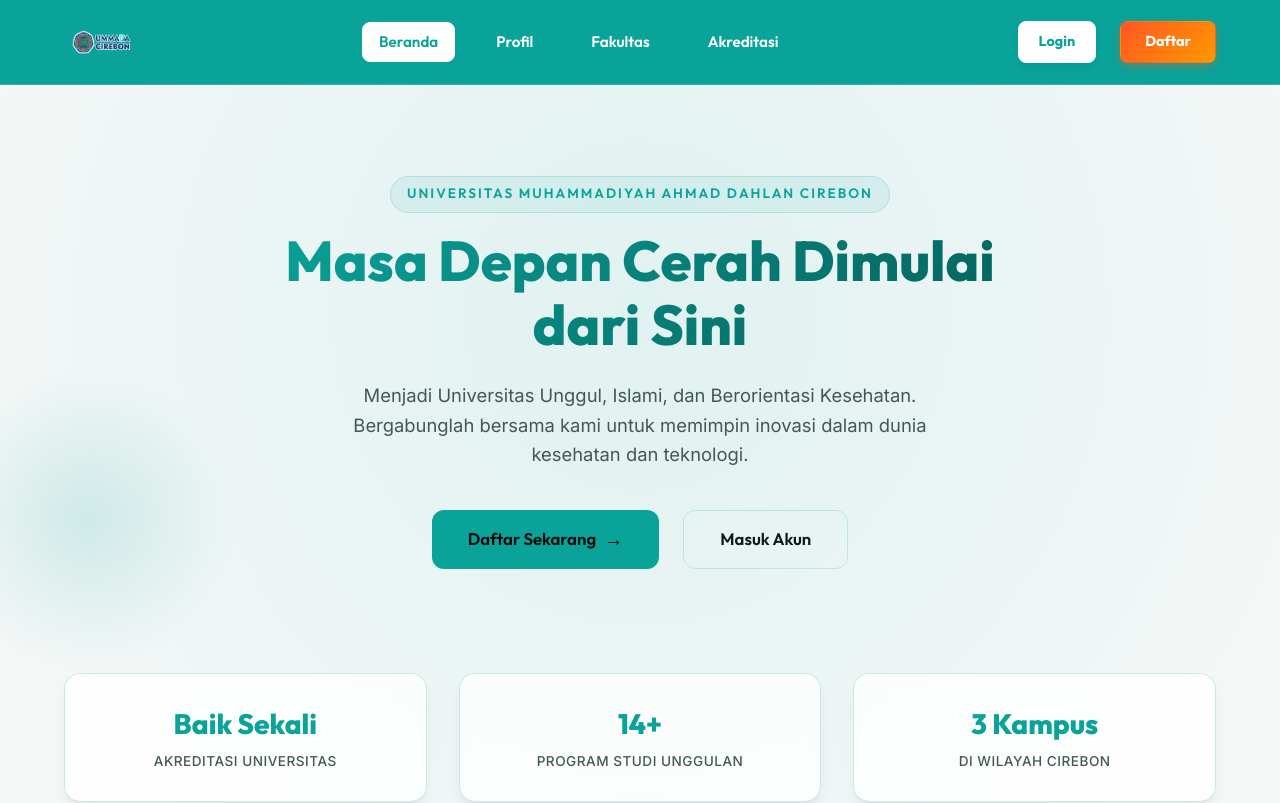
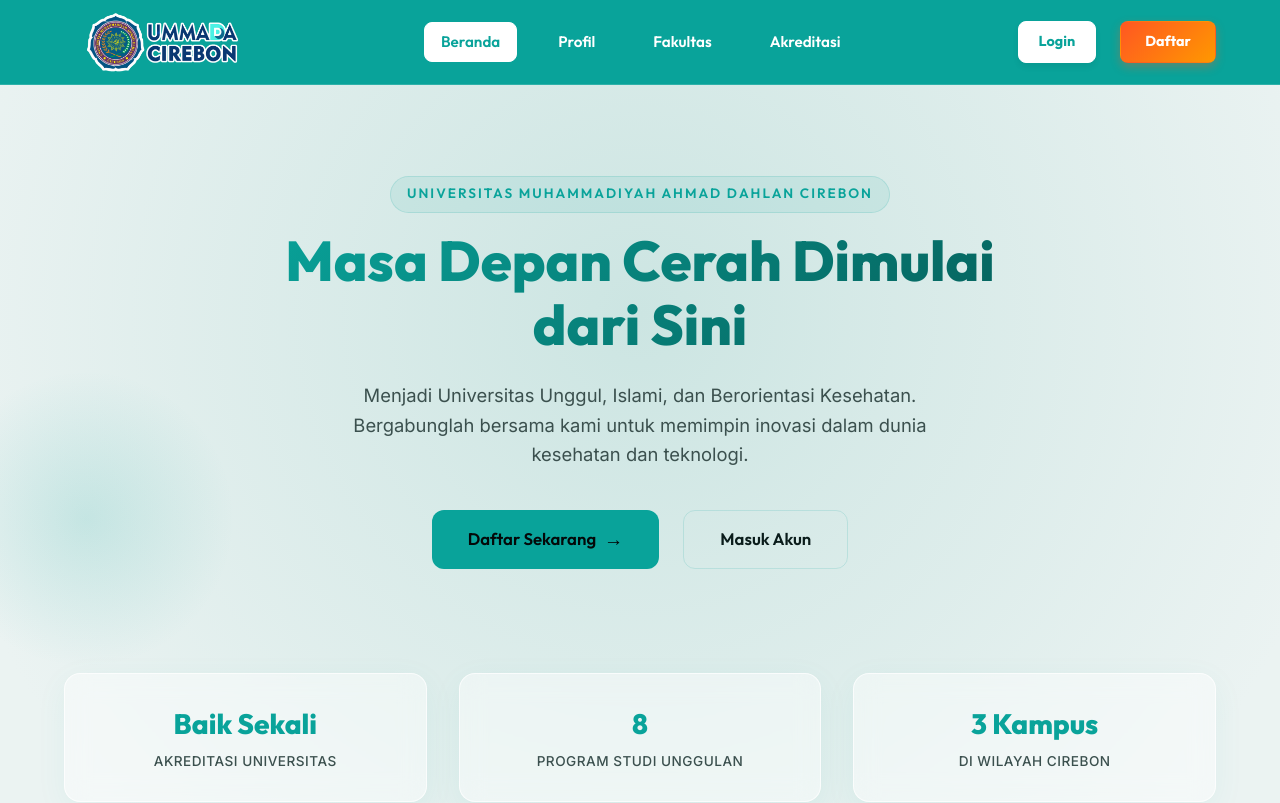
Before and after one commit to deffan10/Landing-Page-PMB-UMMADA, a Vue app: page / in a window 1280 px wide. Shown: the top 803 px of the page. Built offline with nearby package versions, Linux system fonts and the light colour scheme.

Commit message:
feat: perfect light-theme glassmorphism with textured backgrounds, resize logos to 200px, remove footer text branding, and update program count stats to 8

```diff
--- a/src/App.vue
+++ b/src/App.vue
@@ -59,7 +59,6 @@
         <div class="footer-col brand-col">
           <div class="footer-logo">
             <img :src="logoUrl" alt="Logo UMMADA" class="logo-img" />
-            <h3>UMMADA Cirebon</h3>
           </div>
           <p class="brand-desc">
             Universitas Muhammadiyah Ahmad Dahlan Cirebon. Kampus unggul, islami, dan berorientasi kesehatan untuk masa depan gemilang.
@@ -194,14 +193,9 @@
 }
 
 .logo-img {
-  width: 76px;
-  height: 76px;
+  width: 200px;
+  height: auto;
   object-fit: contain;
-}
-
-.footer-logo .logo-img {
-  width: 100px;
-  height: 100px;
 }
 
 .logo-text {
--- a/src/style.css
+++ b/src/style.css
@@ -5,22 +5,22 @@
   --primary-hover: #07827b;
   --primary-glow: rgba(9, 163, 154, 0.3);
   --primary-light: rgba(9, 163, 154, 0.08);
-  --bg-dark: #f3f7f6;
-  --bg-surface: #ffffff;
-  --bg-surface-hover: #eaf1f0;
-  --text-primary: #0b1a19;
-  --text-secondary: #435856;
-  --text-muted: #7d9492;
-  --border-color: rgba(9, 163, 154, 0.18);
-  --glass-bg: rgba(255, 255, 255, 0.8);
-  --glass-border: rgba(9, 163, 154, 0.22);
+  --bg-dark: #ebf3f2;
+  --bg-surface: rgba(255, 255, 255, 0.5);
+  --bg-surface-hover: rgba(255, 255, 255, 0.7);
+  --text-primary: #0a1c1b;
+  --text-secondary: #3b504e;
+  --text-muted: #728a88;
+  --border-color: rgba(9, 163, 154, 0.15);
+  --glass-bg: rgba(255, 255, 255, 0.45);
+  --glass-border: rgba(255, 255, 255, 0.7);
   --transition-fast: 0.2s ease;
   --transition-normal: 0.3s ease;
   --font-title: 'Outfit', sans-serif;
   --font-body: 'Inter', sans-serif;
-  --shadow-sm: 0 4px 6px -1px rgba(0, 0, 0, 0.05), 0 2px 4px -1px rgba(0, 0, 0, 0.03);
-  --shadow-md: 0 10px 15px -3px rgba(0, 0, 0, 0.06), 0 4px 6px -2px rgba(0, 0, 0, 0.03);
-  --shadow-lg: 0 20px 25px -5px rgba(0, 0, 0, 0.08), 0 10px 10px -5px rgba(0, 0, 0, 0.04);
+  --shadow-sm: 0 4px 12px rgba(9, 163, 154, 0.03);
+  --shadow-md: 0 8px 32px 0 rgba(9, 163, 154, 0.06);
+  --shadow-lg: 0 16px 40px 0 rgba(9, 163, 154, 0.1);
   --container-width: 1200px;
 }
 
@@ -39,7 +39,8 @@
 
 body {
   font-family: var(--font-body);
-  background-color: var(--bg-dark);
+  background: linear-gradient(135deg, #f2f8f7 0%, #dcebe9 100%);
+  background-attachment: fixed;
   color: var(--text-primary);
   line-height: 1.6;
   -webkit-font-smoothing: antialiased;
--- a/src/views/AkreditasiView.vue
+++ b/src/views/AkreditasiView.vue
@@ -80,7 +80,7 @@
 <style scoped>
 /* Page Header */
 .page-header {
-  background: radial-gradient(circle at 50% 100%, #e0f2f1 0%, var(--bg-dark) 80%);
+  background: radial-gradient(circle at 50% 100%, #cce5e2 0%, var(--bg-dark) 85%);
 }
 
 .page-header h1 {
--- a/src/views/FakultasView.vue
+++ b/src/views/FakultasView.vue
@@ -72,7 +72,7 @@
 <style scoped>
 /* Page Header */
 .page-header {
-  background: radial-gradient(circle at 50% 100%, #e0f2f1 0%, var(--bg-dark) 80%);
+  background: radial-gradient(circle at 50% 100%, #cce5e2 0%, var(--bg-dark) 85%);
 }
 
 .page-header h1 {
--- a/src/views/HomeView.vue
+++ b/src/views/HomeView.vue
@@ -28,7 +28,7 @@
             <span class="highlight-lbl">Akreditasi Universitas</span>
           </div>
           <div class="highlight-card glass-card">
-            <span class="highlight-val">14+</span>
+            <span class="highlight-val">8</span>
             <span class="highlight-lbl">Program Studi Unggulan</span>
           </div>
           <div class="highlight-card glass-card">
@@ -134,7 +134,7 @@
 /* Hero Styles */
 .hero-section {
   padding: 6rem 0 4rem;
-  background: radial-gradient(circle at 50% 30%, #e0f2f1 0%, var(--bg-dark) 80%);
+  background: radial-gradient(circle at 50% 30%, #cce5e2 0%, var(--bg-dark) 85%);
 }
 
 .hero-container {
--- a/src/views/ProfilView.vue
+++ b/src/views/ProfilView.vue
@@ -123,7 +123,7 @@
 
 /* Page Header */
 .page-header {
-  background: radial-gradient(circle at 50% 100%, #e0f2f1 0%, var(--bg-dark) 80%);
+  background: radial-gradient(circle at 50% 100%, #cce5e2 0%, var(--bg-dark) 85%);
 }
 
 .page-header h1 {
```
